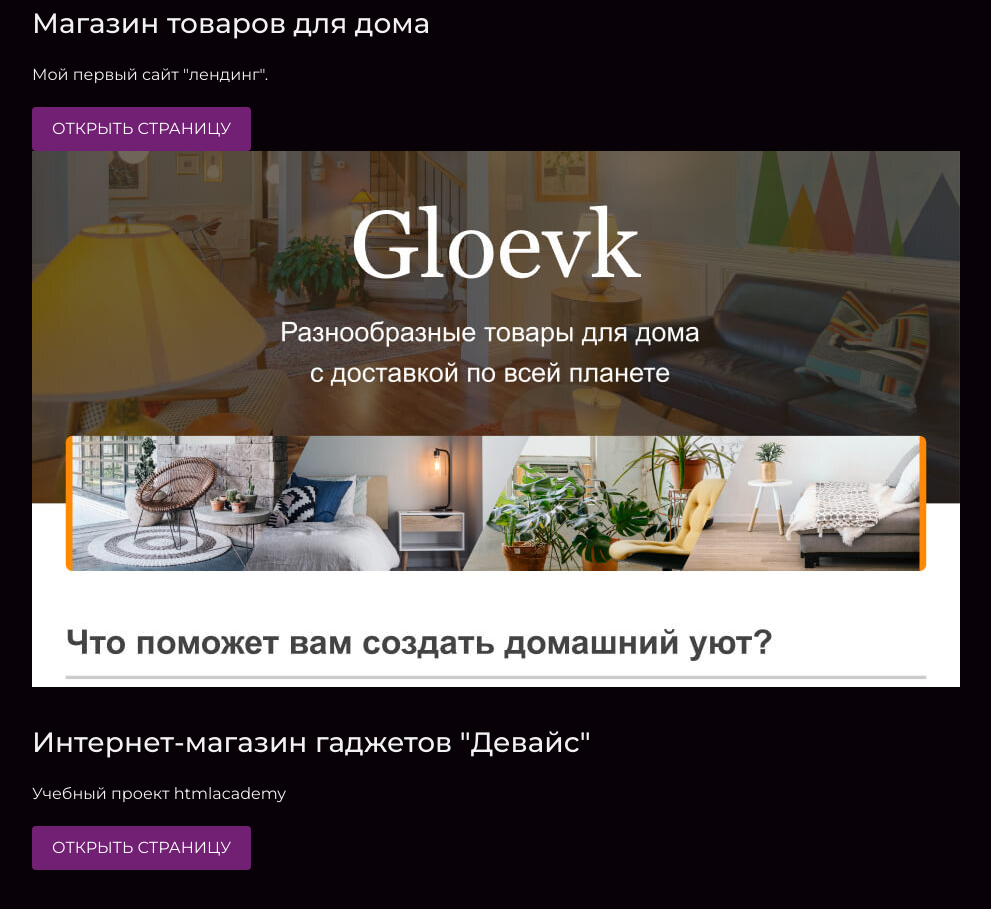
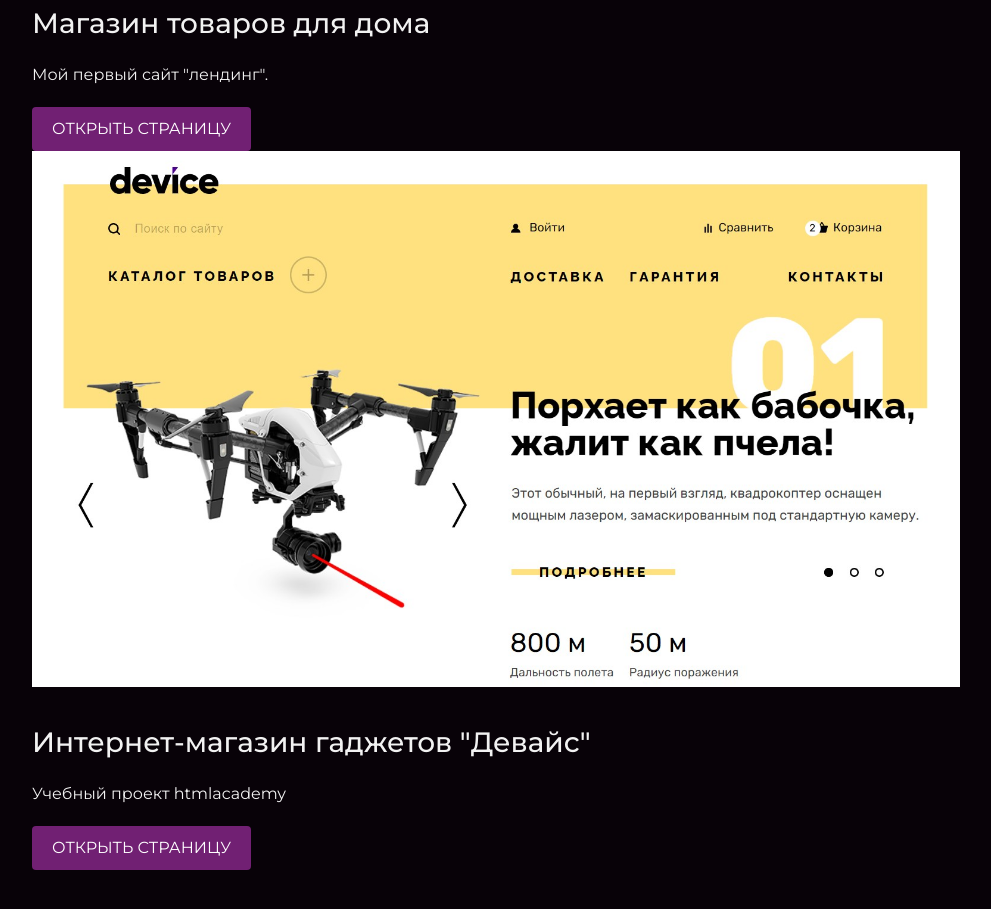
Before and after one commit to SergeySvetlov/portfolio, a plain HTML site: page index.html in a window 1280 px wide. Shown: the part 2867-3776 px from the top of the page, without its empty margins (144-1135 px from the left). Drawn offline with Linux system fonts and the light colour scheme.

Commit message:
Добавляет скриншот

```diff
--- a/index.html
+++ b/index.html
@@ -46,13 +46,13 @@
         <div class="container">
             <h2 class="subheading">Мои работы</h2>
             <figure class="project-image">
-                <img src="files/project.jpg" width="928" height="536" alt="Cайт магазина товаров для дома">
+                <img src="files/project.jpg" width="928" height="536" alt="Скриншот лендинга магазина товаров для дома">
             </figure>
             <h3>Магазин товаров для дома</h3>
             <p>Мой первый сайт "лендинг".</p>
             <a class="button" href="source/project/index.html">Открыть страницу</a>
             <figure class="project-image">
-                <img src="files/project.jpg" width="928" height="536" alt="Cайт магазина товаров для дома">
+                <img src="files/device.jpg" width="928" height="536" alt="Скриншот интернет-магазина гаджетов">
             </figure>
             <h3>Интернет-магазин гаджетов "Девайс"</h3>
             <p>Учебный проект htmlacademy</p>
```
Also changed, not shown: files/device.jpg (added).
